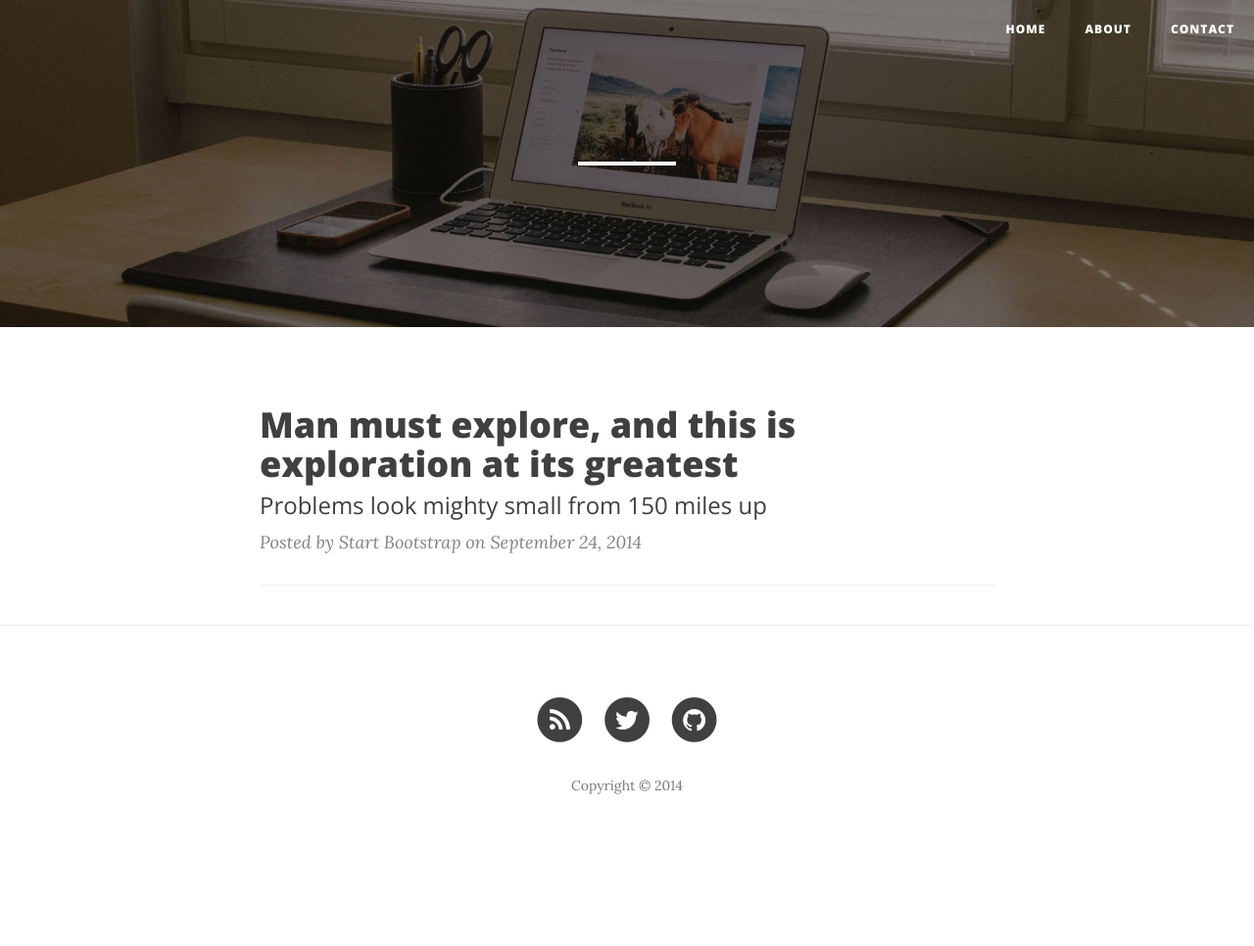
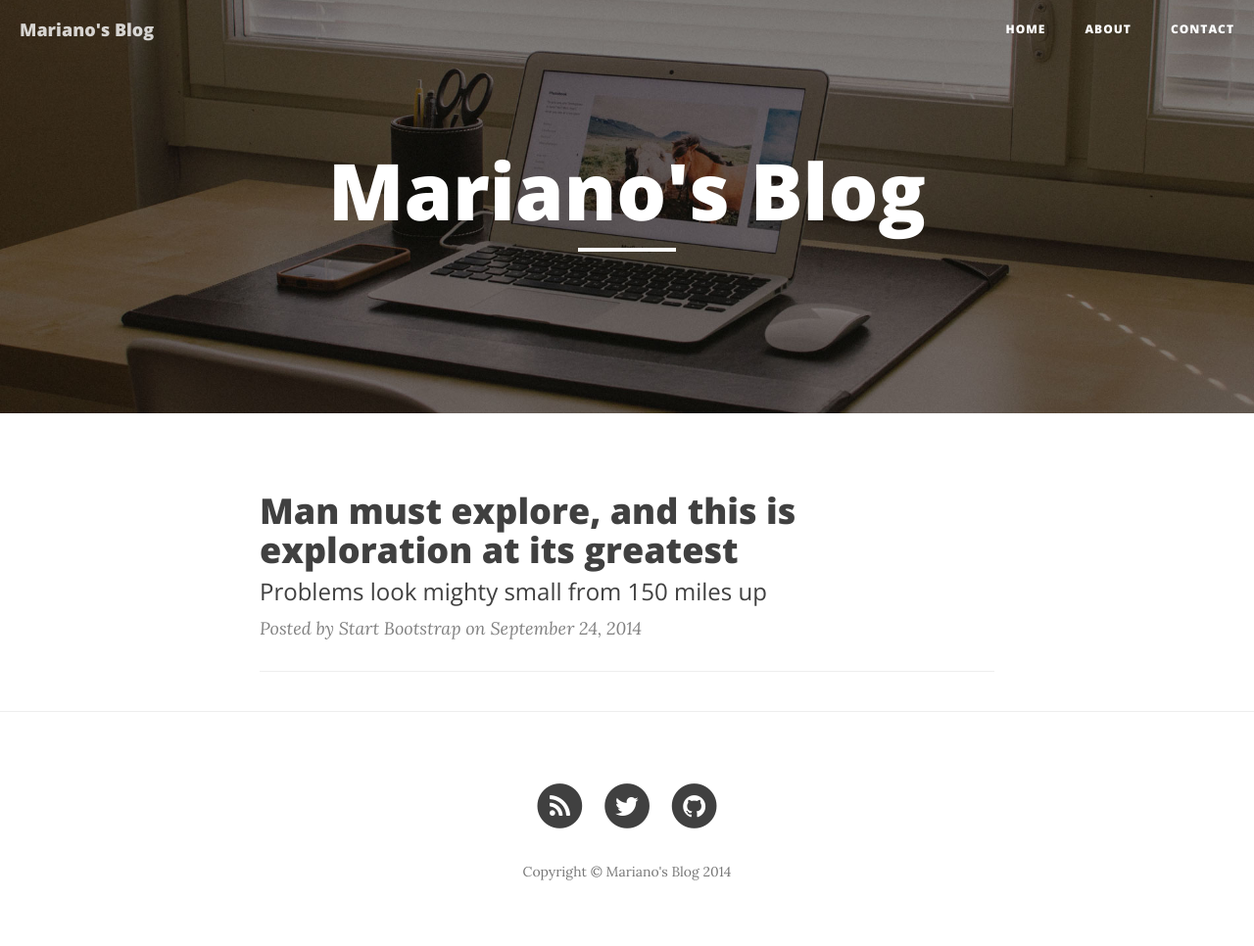
Before and after one commit to mravinale/mravinale.github.io, a Jekyll site: the page built from index.html, in a window 1280 px wide. Shown: the whole page at 98% size. Built offline with Jekyll 4.4.1, drawn with Linux system fonts in a browser that asks for light colours; nearby versions of some CDN libraries; the list of posts is cut into pages by our own code; before the commit the page ends 900 px from its top, so only the background shows below that.

Commit message:
Updated _config.yml

```diff
--- a/_config.yml
+++ b/_config.yml
@@ -1,5 +1,6 @@
 # Site settings
-title:
+title: "Mariano's Blog"
+subtitle:
 email: mravinale@gmail.com
 description:
 baseurl: "http://mravinale.github.io"
```
